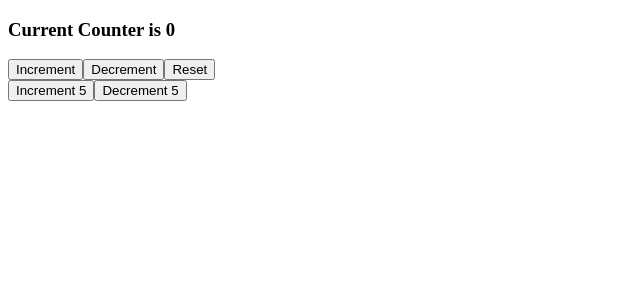
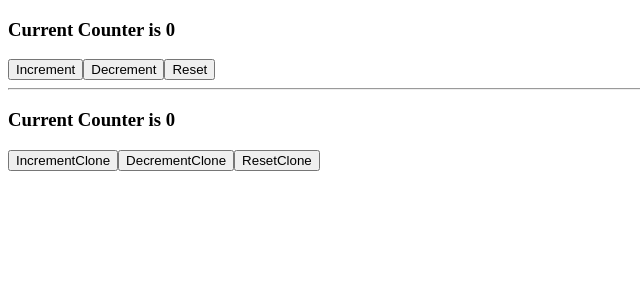
Before and after one commit to MrTwinkleSharma/Full-Stack-React, a React (Create React App) app in the folder tut-app/: page / in a window 1280 px wide. Shown: the top 300 px of the page, without its empty margins (0-640 px from the left). Built offline with nearby package versions, Linux system fonts and the light colour scheme.

Commit message:
useReducer Complex Action & State

```diff
--- a/tut-app/src/components/UseReducerDemo.jsx
+++ b/tut-app/src/components/UseReducerDemo.jsx
@@ -1,7 +1,9 @@
 import React, { useReducer } from 'react';
 
 const initialState = {
-        counter:0
+        counter:0,
+        counterClone:0
+
 };
 
 const reducer = (currentState, action) => {
@@ -11,16 +13,23 @@ const reducer = (currentState, action) => {
         {
                 case 'Increment':
                         // console.log(currentState);
-                        return {counter : currentState.counter + action.value}
+                        return {...currentState, counter : currentState.counter + action.value}
                         // console.log(currentState);
                         // return currentState;
                 case 'Decrement':
                         // console.log(currentState);
-                        return {counter : currentState.counter - action.value}
+                        return {...currentState, counter : currentState.counter - action.value}
                         // console.log(currentState);
                         // return currentState;
                 case 'Reset':
-                        return initialState;
+                        return {...currentState, counter: initialState.counter};
+
+                case 'IncrementClone':
+                        return {...currentState, counterClone : currentState.counterClone + action.value}
+                case 'DecrementClone':
+                        return {...currentState,counterClone : currentState.counterClone - action.value}
+                case 'ResetClone':
+                        return {...currentState, counterClone:initialState.counterClone};
                 default:
                         return currentState;
         }
@@ -39,13 +48,16 @@ function UseReducerDemo(){
         <h3>Current Counter is {currentState.counter}</h3>
         <button onClick={()=>{dispatch({type:'Increment',value:1})}}>Increment</button>
         <button onClick={()=>{dispatch({type:'Decrement',value:1})}}>Decrement</button>
-
         <button onClick={()=>{dispatch({type:'Reset'})}}>Reset</button>
 
-        <div>
-        <button onClick={()=>{dispatch({type:'Increment',value:5})}}>Increment 5</button>
-        <button onClick={()=>{dispatch({type:'Decrement',value:5})}}>Decrement 5</button>
-        </div>
+        <hr/>
+
+        <h3>Current Counter is {currentState.counterClone}</h3>
+        <button onClick={()=>{dispatch({type:'IncrementClone',value:1})}}>IncrementClone</button>
+        <button onClick={()=>{dispatch({type:'DecrementClone',value:1})}}>DecrementClone</button>
+        <button onClick={()=>{dispatch({type:'ResetClone'})}}>ResetClone</button>
+
+
         </>
 }
 
```
